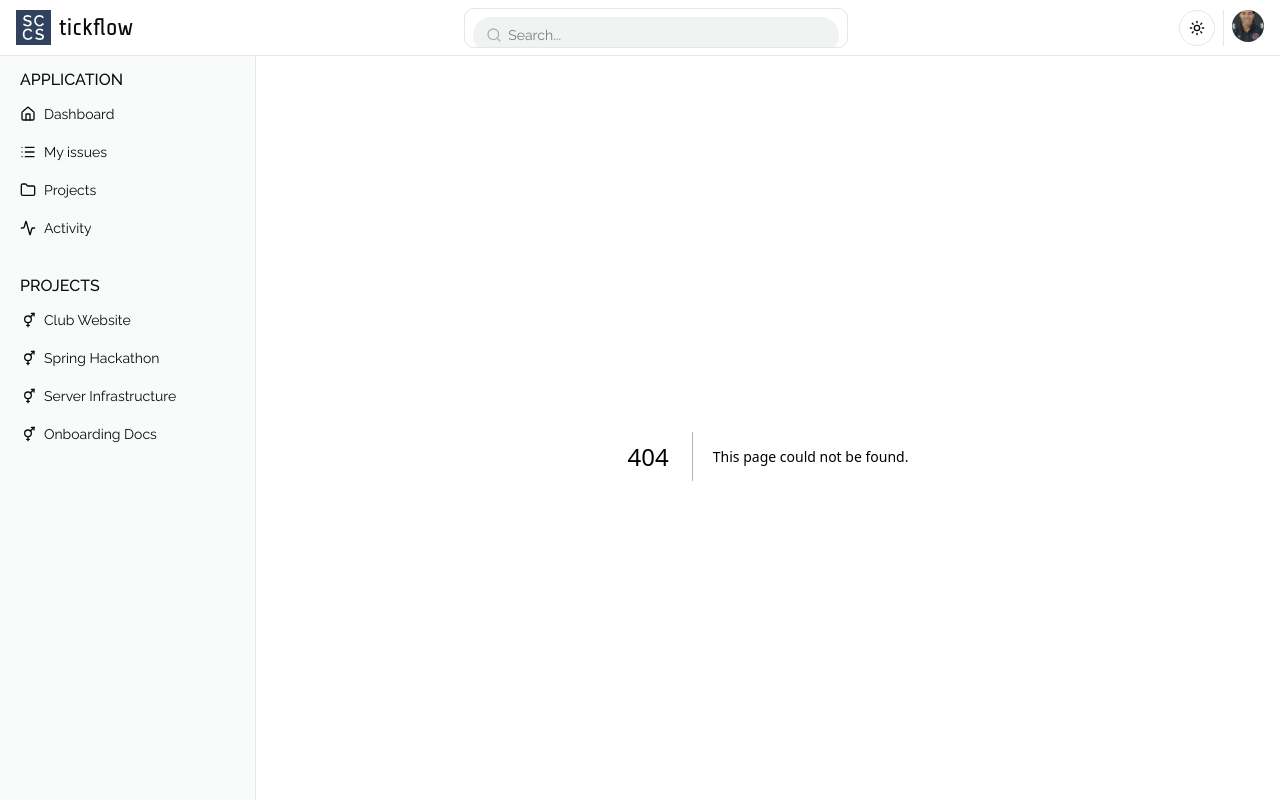
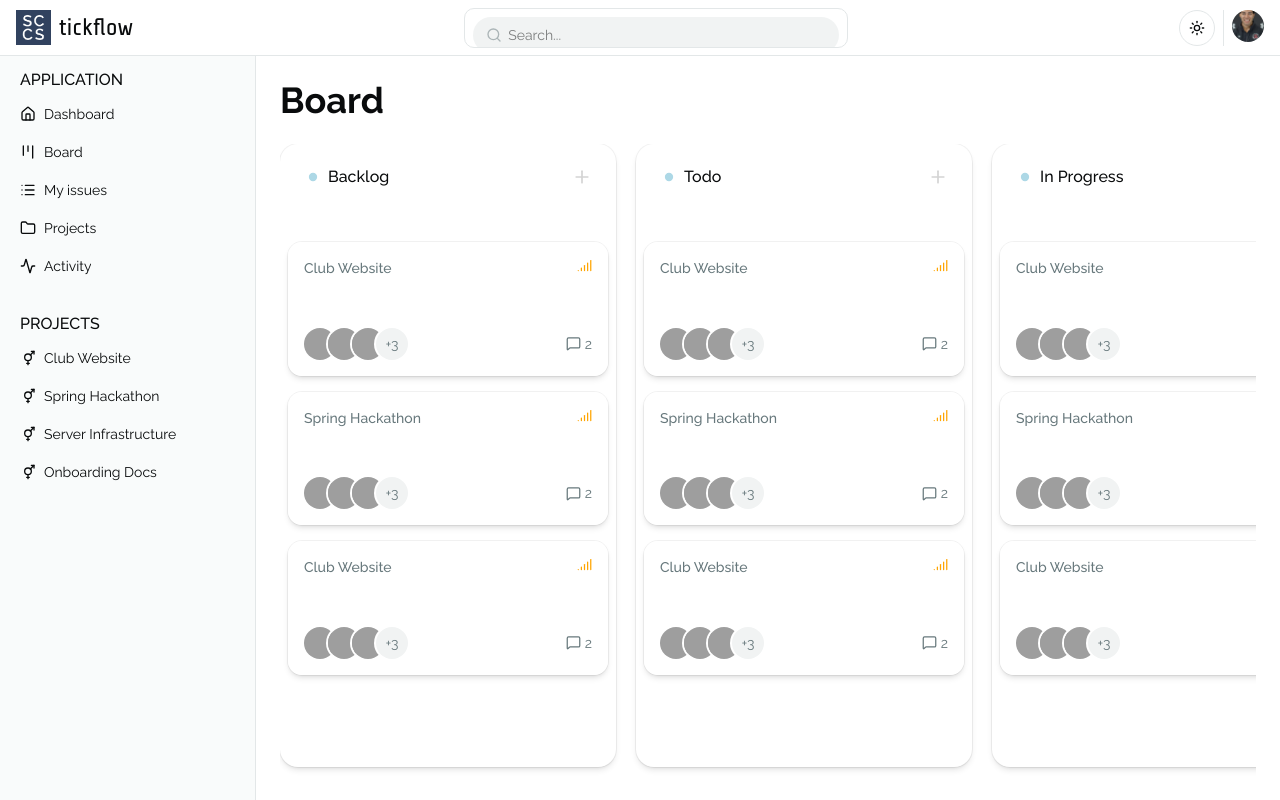
Before and after one commit to swat-sccs/tickflow, a Next.js app: page /board in a window 1280 px wide. Before the commit this address had no page. Built offline with nearby package versions, Linux system fonts and the light colour scheme; grey boxes are pictures that could not be loaded.

Commit message:
FEAT: Start kanban boards page

```diff
--- /dev/null
+++ b/app/board/page.tsx
@@ -0,0 +1,135 @@
+"use client";
+
+import { Dot, MessageSquare, Signal, Plus } from "lucide-react";
+import { Card, CardHeader, CardTitle, CardContent } from "@/components/ui/card";
+import {
+  Avatar,
+  AvatarBadge,
+  AvatarFallback,
+  AvatarGroup,
+  AvatarGroupCount,
+  AvatarImage,
+} from "@/components/ui/avatar";
+
+const dummyCards = [
+  { title: "Backlog" },
+  { title: "Todo" },
+  { title: "In Progress" },
+  { title: "Done" },
+  { title: "Blocked" },
+  { title: "Shipped" },
+];
+const dummyItems = [
+  {
+    title: "Implement login page",
+    description:
+      "Create a responsive login page with email and password fields.",
+    project: "Club Website",
+  },
+  {
+    title: "Design database schema",
+    description:
+      "Design the database schema for the new project management feature.",
+    project: "Spring Hackathon",
+  },
+  {
+    title: "Set up CI/CD pipeline",
+    description:
+      "Set up a CI/CD pipeline for automated testing and deployment.",
+    project: "Club Website",
+  },
+];
+
+//TODO: FIX TYPES with items from actual data
+function KanCard({ title, items }: { title: string; items: any[] }) {
+  return (
+    <Card className="h-full shrink-0 rounded-2xl pt-2">
+      <CardHeader className="flex flex-row items-center gap-0 pl-2">
+        <div className="flex items-center justify-start gap-0">
+          <Dot size={50} color="lightblue" />
+          <CardTitle className="-ml-2.5">{title}</CardTitle>
+        </div>
+        <Plus size={20} color="lightgray" className="ml-auto" />
+      </CardHeader>
+      <CardContent className="flex flex-col gap-4 px-2 py-4">
+        {items.map((item) => (
+          <KanItem
+            key={item.title}
+            title={item.title}
+            description={item.description}
+            project={item.project}
+          />
+        ))}
+      </CardContent>
+    </Card>
+  );
+}
+function KanItem({
+  title,
+  project,
+  description,
+}: {
+  title: string;
+  project: string;
+  description: string;
+}) {
+  return (
+    <Card className="w-80 shrink-0 rounded-xl pt-0 pb-2 bg-background/80 ">
+      <CardHeader className="items-start gap-2 px-4 pt-4">
+        <p className="text-left text-sm font-medium text-muted-foreground justify-center align-center  flex">
+          <p>{project}</p>
+          <Signal size={15} className="ml-auto" color="orange" />
+        </p>
+        <CardTitle className="text-left text-md leading-tight text-white">
+          {title}
+        </CardTitle>
+      </CardHeader>
+      <CardContent className="px-4 pb-2">
+        <div className="flex justify-between align-center">
+          <AvatarGroup className="">
+            <Avatar>
+              <AvatarImage src="https://github.com/shadcn.png" alt="@shadcn" />
+              <AvatarFallback>CN</AvatarFallback>
+            </Avatar>
+            <Avatar>
+              <AvatarImage
+                src="https://github.com/maxleiter.png"
+                alt="@maxleiter"
+              />
+              <AvatarFallback>LR</AvatarFallback>
+            </Avatar>
+            <Avatar>
+              <AvatarImage
+                src="https://github.com/evilrabbit.png"
+                alt="@evilrabbit"
+              />
+              <AvatarFallback>ER</AvatarFallback>
+            </Avatar>
+            <AvatarGroupCount>+3</AvatarGroupCount>
+          </AvatarGroup>
+          <div className="flex items-center gap-1 text-sm text-muted-foreground">
+            <MessageSquare size={15} />
+            <div>2</div>
+          </div>
+        </div>
+      </CardContent>
+      {/* pinned bottom right of card item*/}
+    </Card>
+  );
+}
+
+export default function Home() {
+  return (
+    <div className="flex h-full w-full min-w-0 flex-col gap-6 overflow-hidden px-6 py-6">
+      <h1 className="text-4xl font-bold">Board</h1>
+
+      <div className="min-h-0 flex-1 overflow-x-auto overflow-y-hidden pb-2">
+        <div className="flex h-11/12 w-max gap-5">
+          {dummyCards.map((card) => (
+            <KanCard key={card.title} title={card.title} items={dummyItems} />
+          ))}
+        </div>
+      </div>
+    </div>
+  );
+}
--- a/components/app-header.tsx
+++ b/components/app-header.tsx
@@ -1,7 +1,6 @@
 "use client";
 
 import { Moon, Sun } from "lucide-react";
-import { useTheme } from "next-themes";
 import { Button } from "@/components/ui/button";
 import {
   DropdownMenu,
@@ -17,6 +16,7 @@ import { Share_Tech } from "next/font/google";
 import { Command, CommandInput } from "@/components/ui/command";
 import { Avatar, AvatarFallback, AvatarImage } from "@/components/ui/avatar";
 import { Separator } from "./ui/separator";
+import { useTheme } from "next-themes";
 
 const shareTech = Share_Tech({
   weight: "400",
--- a/components/app-sidebar.tsx
+++ b/components/app-sidebar.tsx
@@ -10,13 +10,25 @@ import {
   SidebarMenuItem,
   SidebarMenuButton,
 } from "@/components/ui/sidebar";
-import { Activity, Folder, House, List, VenusAndMars } from "lucide-react";
+import {
+  Activity,
+  Folder,
+  House,
+  List,
+  VenusAndMars,
+  Kanban,
+} from "lucide-react";
 
 const sidebarWorkspace = [
   {
     url: "/",
     icon: House,
     label: "Dashboard",
+  },
+  {
+    url: "/board",
+    icon: Kanban,
+    label: "Board",
   },
   {
     url: "/issues",
--- a/components/theme-provider.tsx
+++ b/components/theme-provider.tsx
@@ -1,7 +1,10 @@
 "use client";
 
 import * as React from "react";
-import { ThemeProvider as NextThemesProvider } from "next-themes";
+import {
+  ThemeProvider as NextThemesProvider,
+  useTheme as useNextTheme,
+} from "next-themes";
 
 export function ThemeProvider({
   children,
@@ -9,3 +12,5 @@ export function ThemeProvider({
 }: React.ComponentProps<typeof NextThemesProvider>) {
   return <NextThemesProvider {...props}>{children}</NextThemesProvider>;
 }
+
+export const useTheme = useNextTheme;
```
